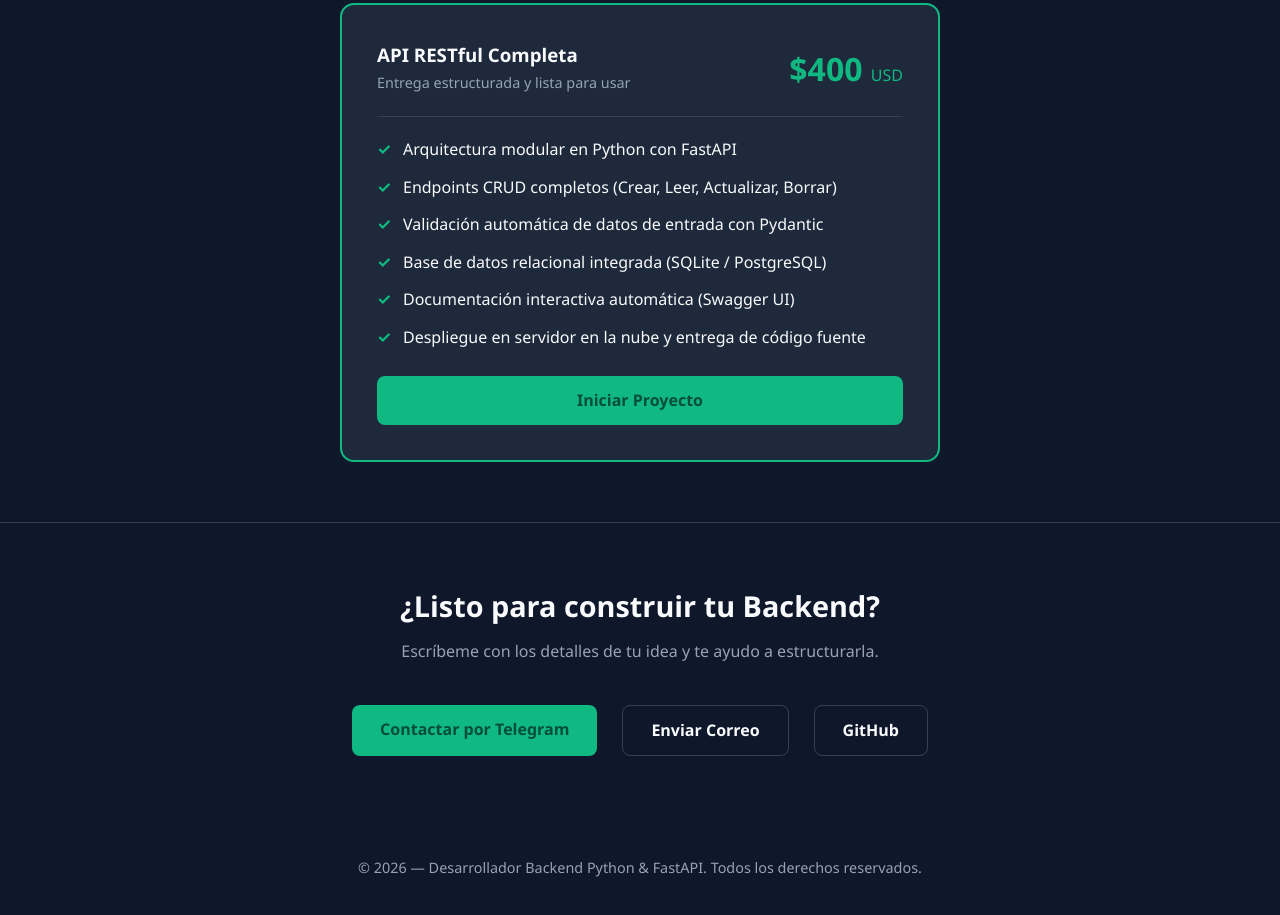
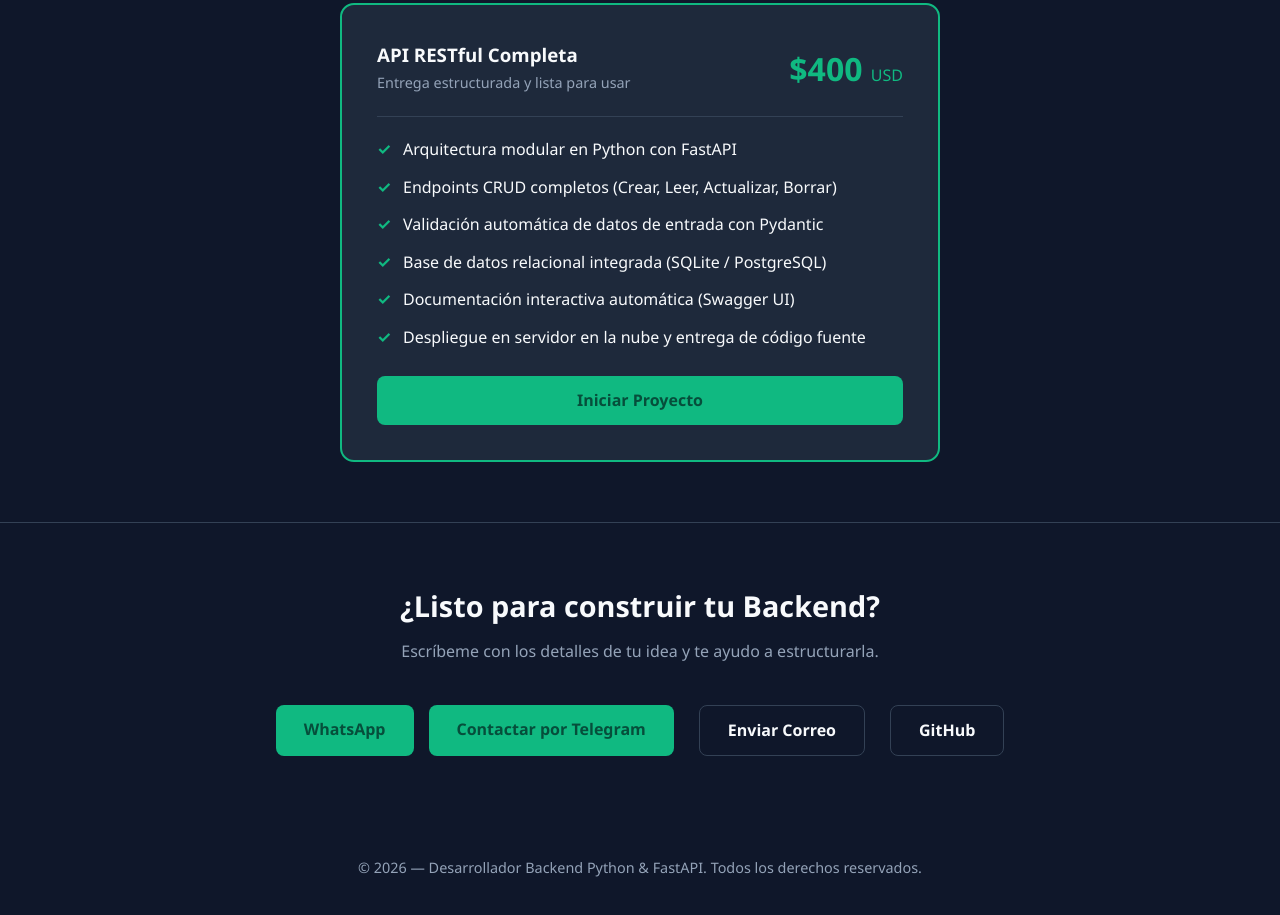
Before and after one commit to TatoHack/portafolio, a plain HTML site: page index.html in a window 1280 px wide. Shown: the part 1310-2225 px from the top of the page. Drawn offline with Linux system fonts and the light colour scheme.

Commit message:
Add WhatsApp contact link to index.html

```diff
--- a/index.html
+++ b/index.html
@@ -345,6 +345,7 @@
             <h2>¿Listo para construir tu Backend?</h2>
             <p class="section-desc">Escríbeme con los detalles de tu idea y te ayudo a estructurarla.</p>
             <div style="display: flex; justify-content: center; gap: 15px; flex-wrap: wrap;">
+                <a href="https://wa.me/5351483692" target="_blank" class="btn">WhatsApp</a>
                 <a href="https://t.me/TatoPokker" target="_blank" class="btn">Contactar por Telegram</a>
                 <a href="mailto:jolivergallardo@gmail.com" class="btn btn-outline">Enviar Correo</a>
                 <a href="https://github.com/TatoHack" target="_blank" class="btn btn-outline">GitHub</a>
```
